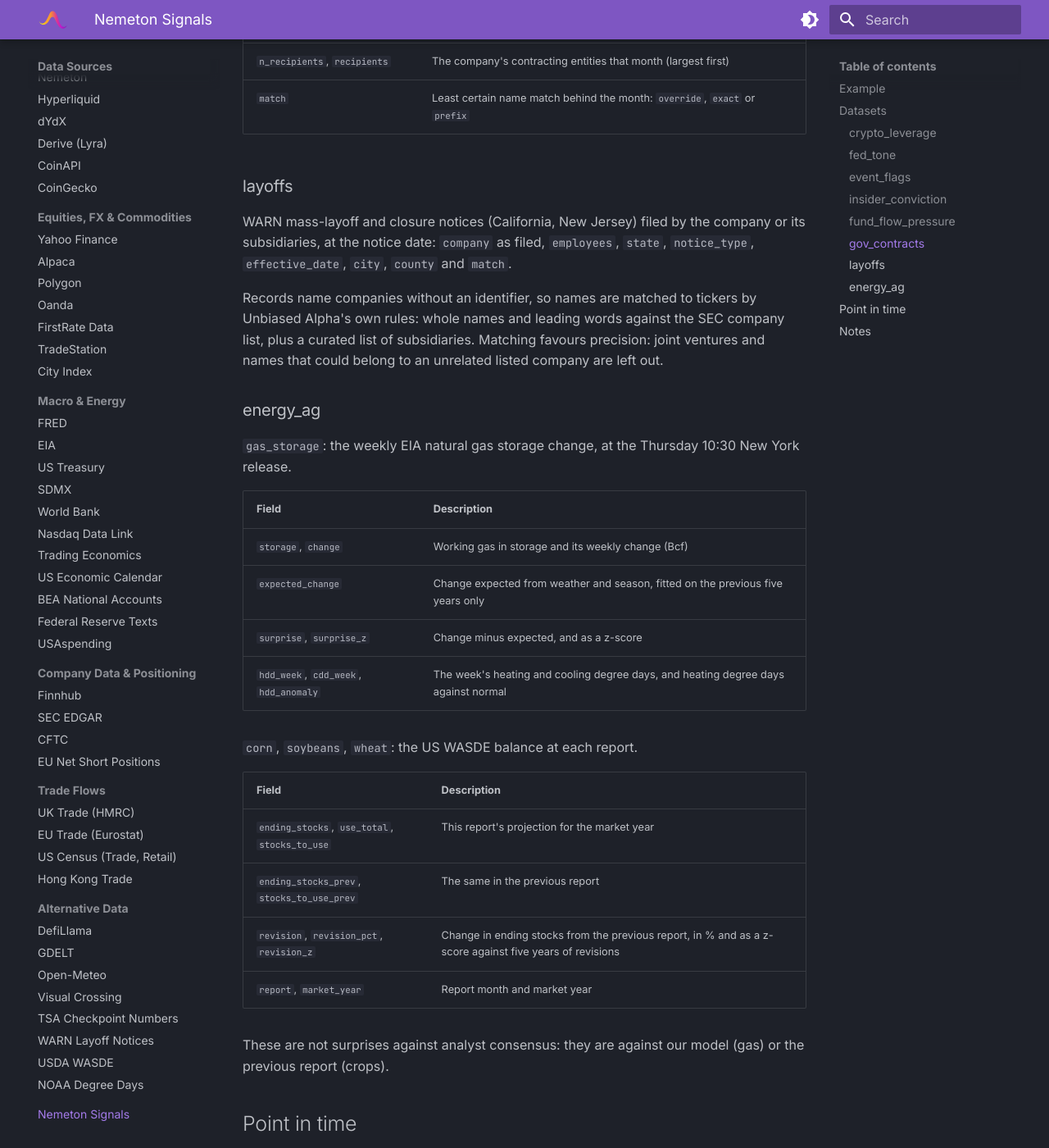
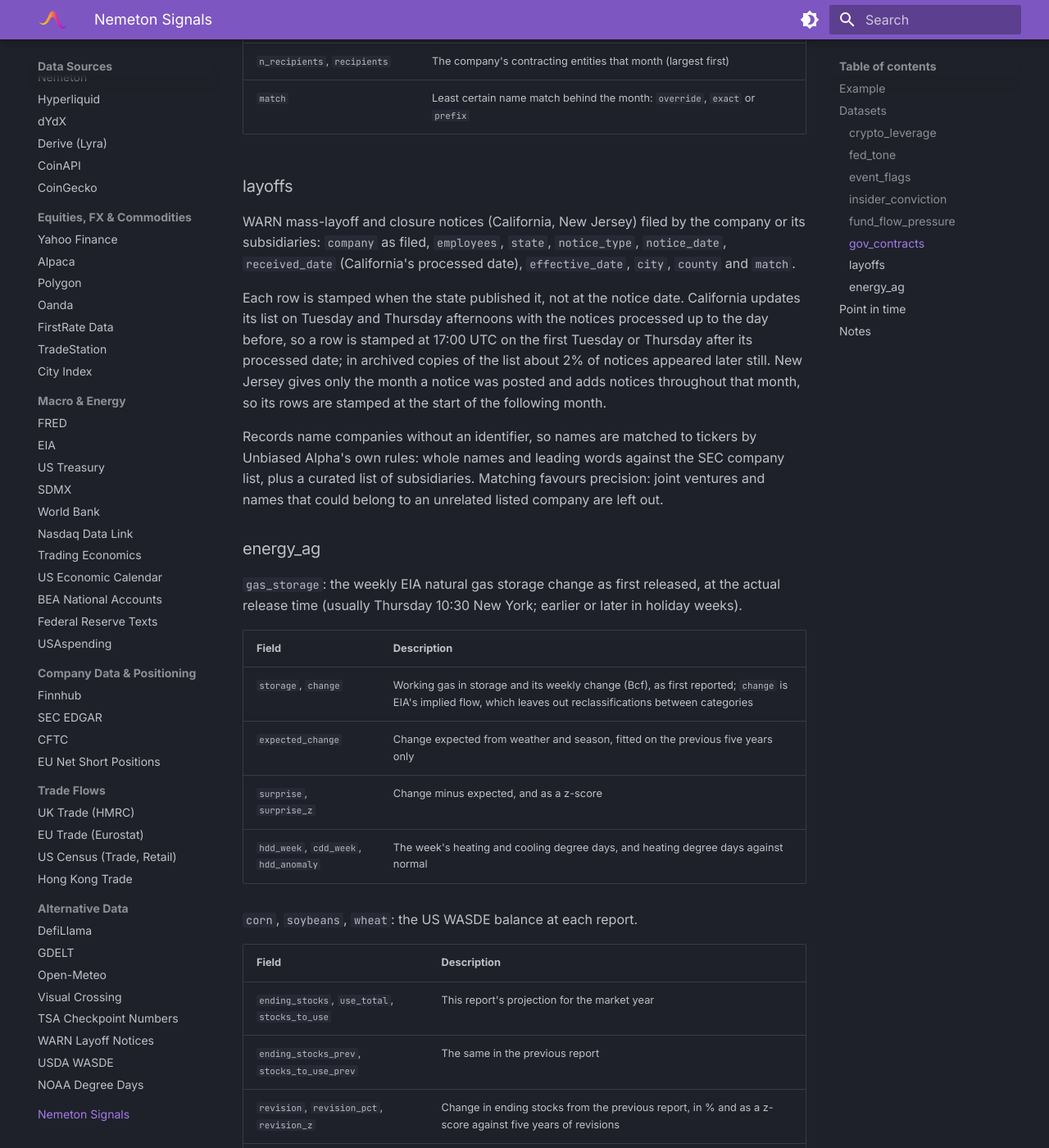
Before and after one commit to UnbiasedAlpha/aurastream-docs, an MkDocs documentation site: the page built from docs/data-sources/signals.md, in a window 1280 px wide and 1400 px high, scrolled down 4975 px. Shown: the whole window at 82% size. Built offline with MkDocs 1.6.1 and Material for MkDocs 9.7.7, drawn with Linux system fonts in a browser that asks for light colours; some of the changed text lies outside the part shown.

```diff
--- a/docs/data-sources/signals.md
+++ b/docs/data-sources/signals.md
@@ -126,17 +126,19 @@ Federal contract obligations per company and month, from USAspending (the 1,000
 
 ### layoffs
 
-WARN mass-layoff and closure notices (California, New Jersey) filed by the company or its subsidiaries, at the notice date: `company` as filed, `employees`, `state`, `notice_type`, `effective_date`, `city`, `county` and `match`.
+WARN mass-layoff and closure notices (California, New Jersey) filed by the company or its subsidiaries: `company` as filed, `employees`, `state`, `notice_type`, `notice_date`, `received_date` (California's processed date), `effective_date`, `city`, `county` and `match`.
+
+Each row is stamped when the state published it, not at the notice date. California updates its list on Tuesday and Thursday afternoons with the notices processed up to the day before, so a row is stamped at 17:00 UTC on the first Tuesday or Thursday after its processed date; in archived copies of the list about 2% of notices appeared later still. New Jersey gives only the month a notice was posted and adds notices throughout that month, so its rows are stamped at the start of the following month.
 
 Records name companies without an identifier, so names are matched to tickers by Unbiased Alpha's own rules: whole names and leading words against the SEC company list, plus a curated list of subsidiaries. Matching favours precision: joint ventures and names that could belong to an unrelated listed company are left out.
 
 ### energy_ag
 
-`gas_storage`: the weekly EIA natural gas storage change, at the Thursday 10:30 New York release.
+`gas_storage`: the weekly EIA natural gas storage change as first released, at the actual release time (usually Thursday 10:30 New York; earlier or later in holiday weeks).
 
 | Field | Description |
 |---|---|
-| `storage`, `change` | Working gas in storage and its weekly change (Bcf) |
+| `storage`, `change` | Working gas in storage and its weekly change (Bcf), as first reported; `change` is EIA's implied flow, which leaves out reclassifications between categories |
 | `expected_change` | Change expected from weather and season, fitted on the previous five years only |
 | `surprise`, `surprise_z` | Change minus expected, and as a z-score |
 | `hdd_week`, `cdd_week`, `hdd_anomaly` | The week's heating and cooling degree days, and heating degree days against normal |
@@ -165,11 +167,10 @@ A row with `first_seen` well after its timestamp was backfilled; a row with `rev
 
 Before 28 October 2026, the histories were rebuilt from the sources:
 
-- `event_flags`, `fund_flow_pressure`, `fed_tone`, the crops in `energy_ag` and `crypto_leverage` use each source's own release times and filing dates, so they match what was public at each timestamp.
+- `event_flags`, `fund_flow_pressure`, `fed_tone`, `energy_ag` and `crypto_leverage` use each source's own release times and filing dates, so they match what was public at each timestamp.
 - `insider_conviction` is stamped at the end of the filing day, up to a day after the filing was public.
-- `gas_storage` uses EIA's current figures, which include later revisions.
 - `gov_contracts` uses USAspending's current figures, which include later changes to contracts.
-- `layoffs` is stamped at the notice date; the state lists are published days to weeks later.
+- `layoffs` is stamped at the publication time estimated from each state's schedule (see [layoffs](#layoffs)).
 
 ## Notes
 
```
